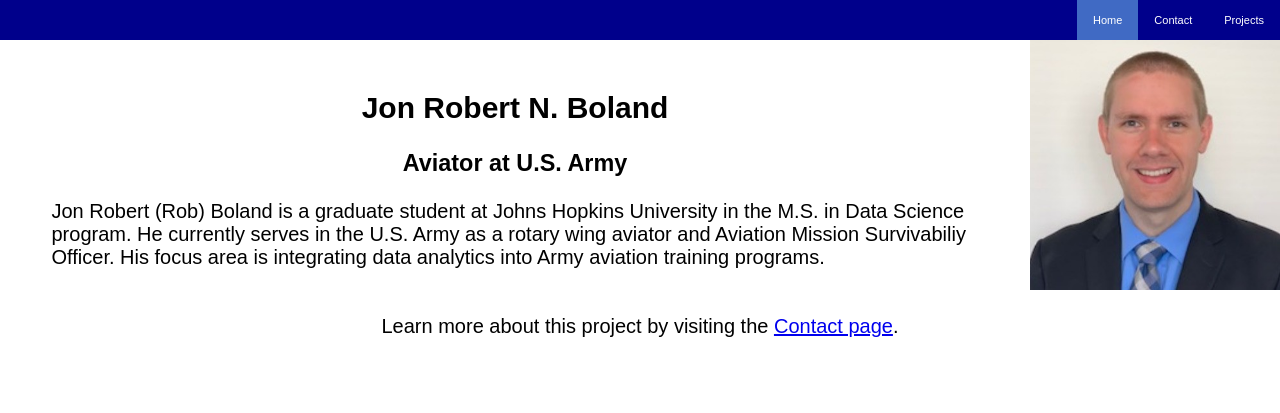
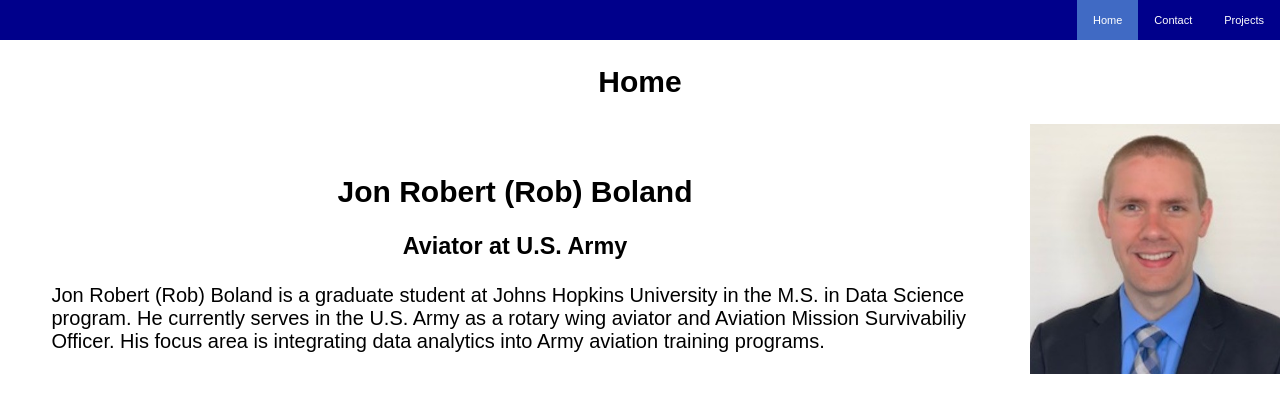
Before and after one commit to rob-boland/jhu_software_concepts, a Flask app: page / in a window 1280 px wide. Shown: the top 413 px of the page. Run offline with Flask 3, Linux system fonts and the light colour scheme.

Commit message:
Restructure

```diff
--- a/Module_1/templates/pages/home.html
+++ b/Module_1/boland_website/templates/pages/home.html
@@ -1,9 +1,13 @@
 {% extends 'base.html' %}
 
 {% block header %}
+  <h1>{% block title %}Home{% endblock title %}</h1>
+{% endblock header %}
+
+{% block content %}
   <div class="bio-container">
     <div class="bio-headers">
-      <h1>{% block title %}Jon Robert N. Boland{% endblock title %}</h1>
+      <h2>Jon Robert (Rob) Boland</h2>
       <h3>Aviator at U.S. Army</h3>
       <p class="bio-content">
         Jon Robert (Rob) Boland is a graduate student at Johns Hopkins University in the M.S. in Data Science program.
@@ -15,10 +19,4 @@
       <img src ="{{ url_for('static', filename='images/Boland_pic.jpg') }}" alt="Image of Jon Robert Boland" class="bio-pic">
     </div>
   </div>
-{% endblock header %}
-
-{% block content %}
-  <p>
-    Learn more about this project by visiting the <a href="{{ url_for('pages.contact') }}">Contact page</a>.
-  </p>
 {% endblock content %}
```
Also changed, not shown: Module_1/__init__.py (deleted), Module_1/boland_website/__init__.py (renamed from Module_1/run.py), Module_1/boland_website/pages.py (renamed from Module_1/pages.py), Module_1/boland_website/static/images/Boland_Pic.jpg (renamed from Module_1/static/images/Boland_Pic.jpg), Module_1/boland_website/static/styles.css (renamed from Module_1/static/styles.css), Module_1/boland_website/templates/_navigation.html (renamed from Module_1/templates/_navigation.html), Module_1/boland_website/templates/base.html (renamed from Module_1/templates/base.html), Module_1/boland_website/templates/pages/contact.html (renamed from Module_1/templates/pages/contact.html), Module_1/boland_website/templates/pages/projects.html (renamed from Module_1/templates/pages/projects.html).
